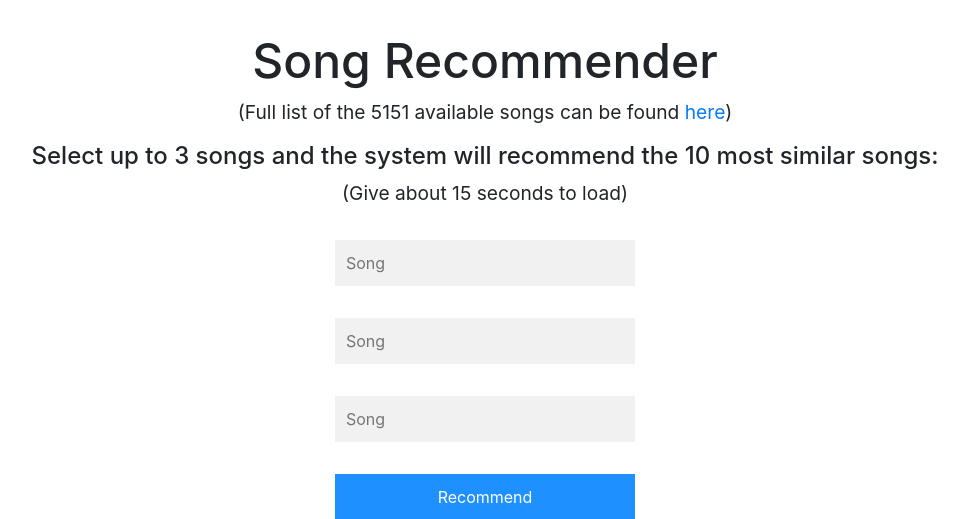
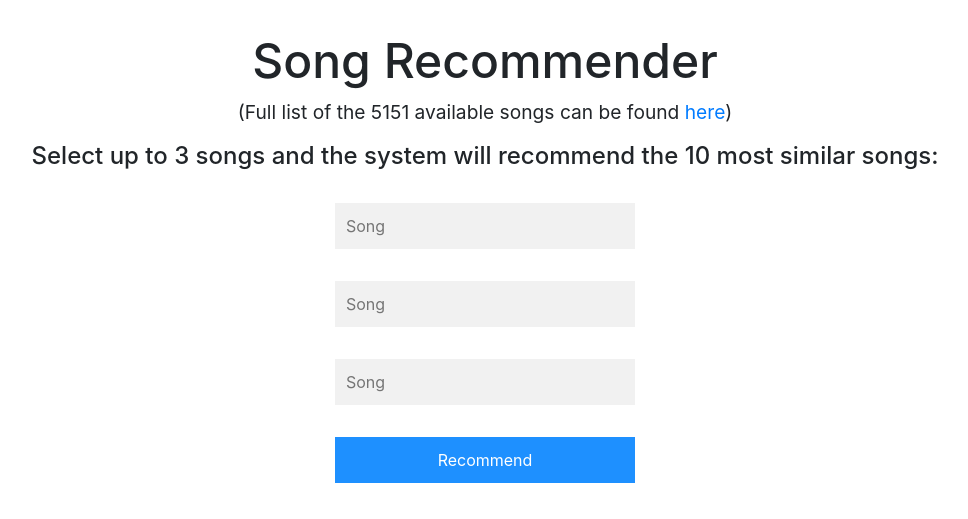
Before and after one commit to mwzhu/song-recommender, a Flask app: template templates/home.html in a window 1280 px wide. Shown: the top 519 px of the page, without its empty margins (155-1123 px from the left). Run offline with Flask 2, Linux system fonts and the light colour scheme; the template is opened without the code that fills it, so the values that code supplies are empty; parts of the project's set-up code (start-up, migrations or seed data) failed here and were passed over; some libraries are stand-ins or nearby versions.

Commit message:
Update home.html

```diff
--- a/templates/home.html
+++ b/templates/home.html
@@ -19,7 +19,6 @@
   <div class="description">
     <p>(Full list of the 5151 available songs can be found <a href="/songlist" target="_blank">here</a>)</p>
     <h5>Select up to 3 songs and the system will recommend the 10 most similar songs:</h5>
-    <p>(Give about 15 seconds to load)</p>
   </div>
 
   <form method="post" action="." autocomplete="off" action="/action_page.php">
```
